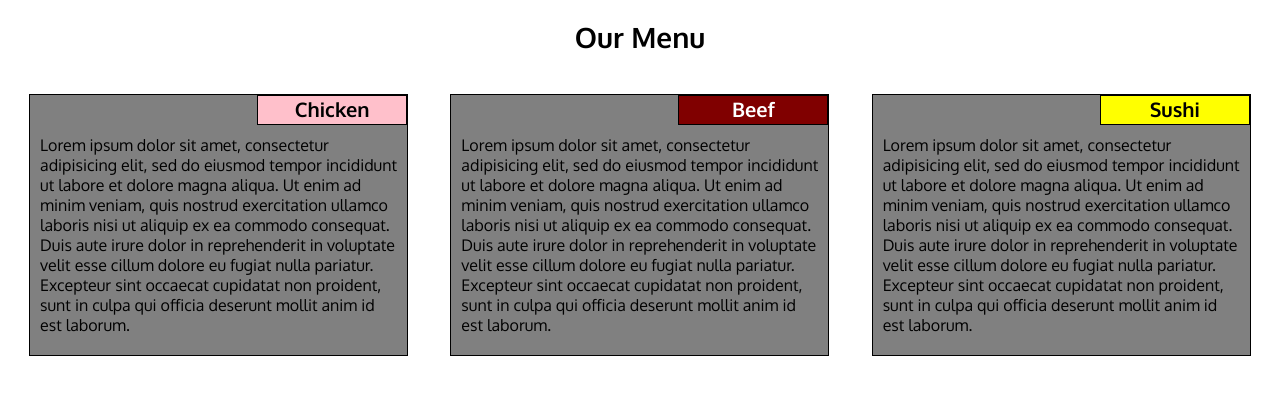
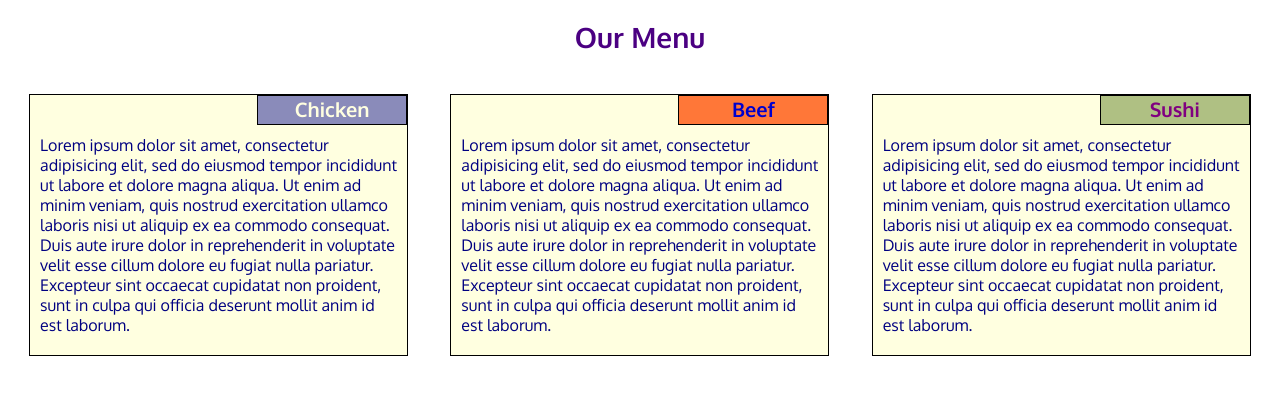
Before and after one commit to ridaste/coursera-hcj-web-cr, a plain HTML site: page module2-solution/index.html in a window 1280 px wide. Drawn offline with Linux system fonts and the light colour scheme.

Commit message:
Commit 7 Colors

```diff
--- a/module2-solution/css/styles.css
+++ b/module2-solution/css/styles.css
@@ -10,19 +10,21 @@ body {
 h1 {
   text-align: center;
   font-size: 1.75em;
+  color: indigo;
 }
 
 .menu-item-container {
   width: 90%;
   margin: 20px auto 20px;
   border: 1px solid black;
-  background-color: gray;
+  background-color: lightyellow;
   text-align: left;
   position: relative;
 }
 
 #menu-item-description {
   position: relative;
+  color: navy;
   top: 30px;
   left: 0;
   margin: 10px;
@@ -42,18 +44,18 @@ h1 {
 }
 
 #chicken {
-  background-color: pink;
-  color: black;
+  background-color: rgb(138, 139, 186);
+  color: lightyellow;
 }
 
 #beef {
-  background-color: maroon;
-  color: white;
+  background-color: rgb(255, 119, 56);
+  color: mediumblue;
 }
 
 #sushi {
-  background-color: yellow;
-  color: black;
+  background-color: #afc083;
+  color: purple;
 }
 
 /* MEDIA QUERIES */
```
